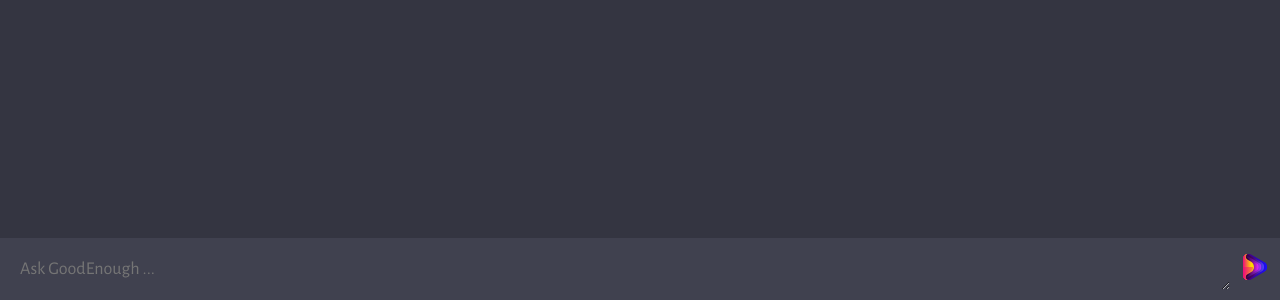
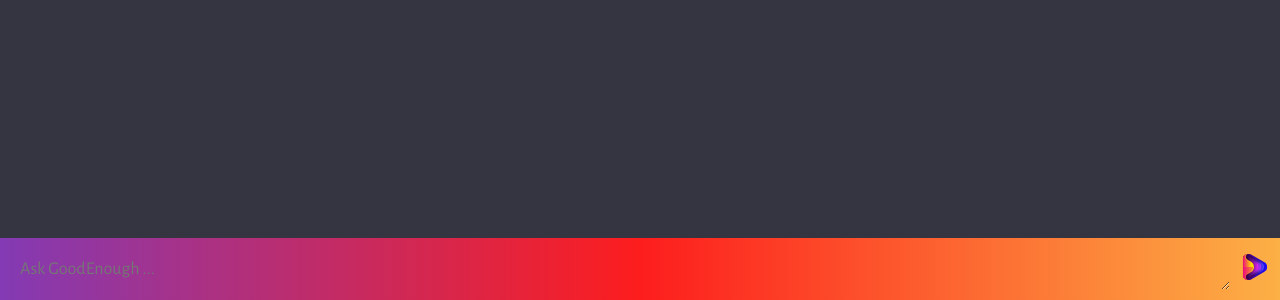
Before and after one commit to mighty10/harryai, a website built with Vite: page client/index.html in a window 1280 px wide. Shown: the part 582-882 px from the top of the page. Built offline with nearby package versions, Linux system fonts and the light colour scheme.

Commit message:
first commit

```diff
--- a/client/style.css
+++ b/client/style.css
@@ -117,7 +117,8 @@ form {
   max-width: 1280px;
   margin: 0 auto;
   padding: 10px;
-  background: #40414F;
+  background: rgb(131,58,180);
+  background: linear-gradient(90deg, rgba(131,58,180,1) 0%, rgba(253,29,29,1) 50%, rgba(252,176,69,1) 100%);
 
   display: flex;
   flex-direction: row;
```
